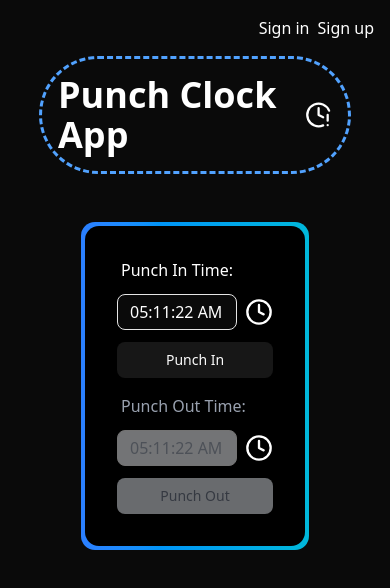
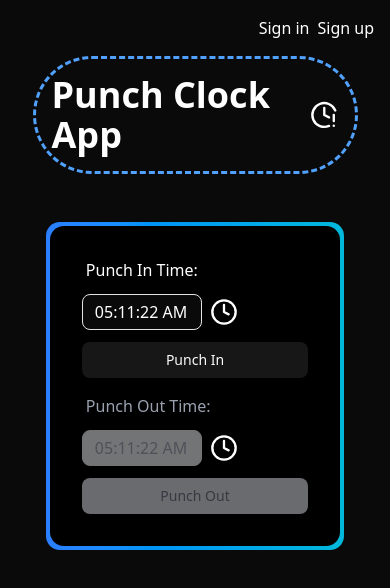
Before and after one commit to Pmacdon15/clock-out, a Next.js app: page /punch-clock in a window 390 px wide. Shown: the top 588 px of the page. Built offline with nearby package versions, Linux system fonts and the light colour scheme; no server answers.

Commit message:
some css

```diff
--- a/src/app/punch-clock/page.tsx
+++ b/src/app/punch-clock/page.tsx
@@ -4,7 +4,7 @@ import { OrganizationSwitcher, SignedIn, UserButton } from "@clerk/nextjs";
 export default function Page() {
     return (
         <div className="flex justify-center p-4 mt-8">
-            <div className="rounded-xl p-1 bg-gradient-to-r from-blue-500 to-cyan-500">
+            <div className="rounded-xl p-1 bg-gradient-to-r from-blue-500 to-cyan-500 w-5/6 mdw-4/6">
                 <div className="flex flex-col gap-4 rounded-xl p-8  bg-black">
                     <SignedIn>
                         <div className="flex text-white justify-center">
--- a/src/components/ui/headers/layout-header.tsx
+++ b/src/components/ui/headers/layout-header.tsx
@@ -12,7 +12,7 @@ export default function Header() {
                     </div>
                 </SignedOut>
             </div>
-            <div className="flex items-center justify-center w-4/5 md:w-3/6 p-4 mx-auto rounded-full border-[3px] border-dashed border-blue-400">
+            <div className="flex items-center justify-center w-5/6 md:w-3/6 p-4 mx-auto rounded-full border-[3px] border-dashed border-blue-400">
                 <div className={'flex gap-2 text-4xl font-bold justify-center align-middle items-center'}>Punch Clock App<ClockAlert size={34} /></div>
             </div>
         </div>
```
